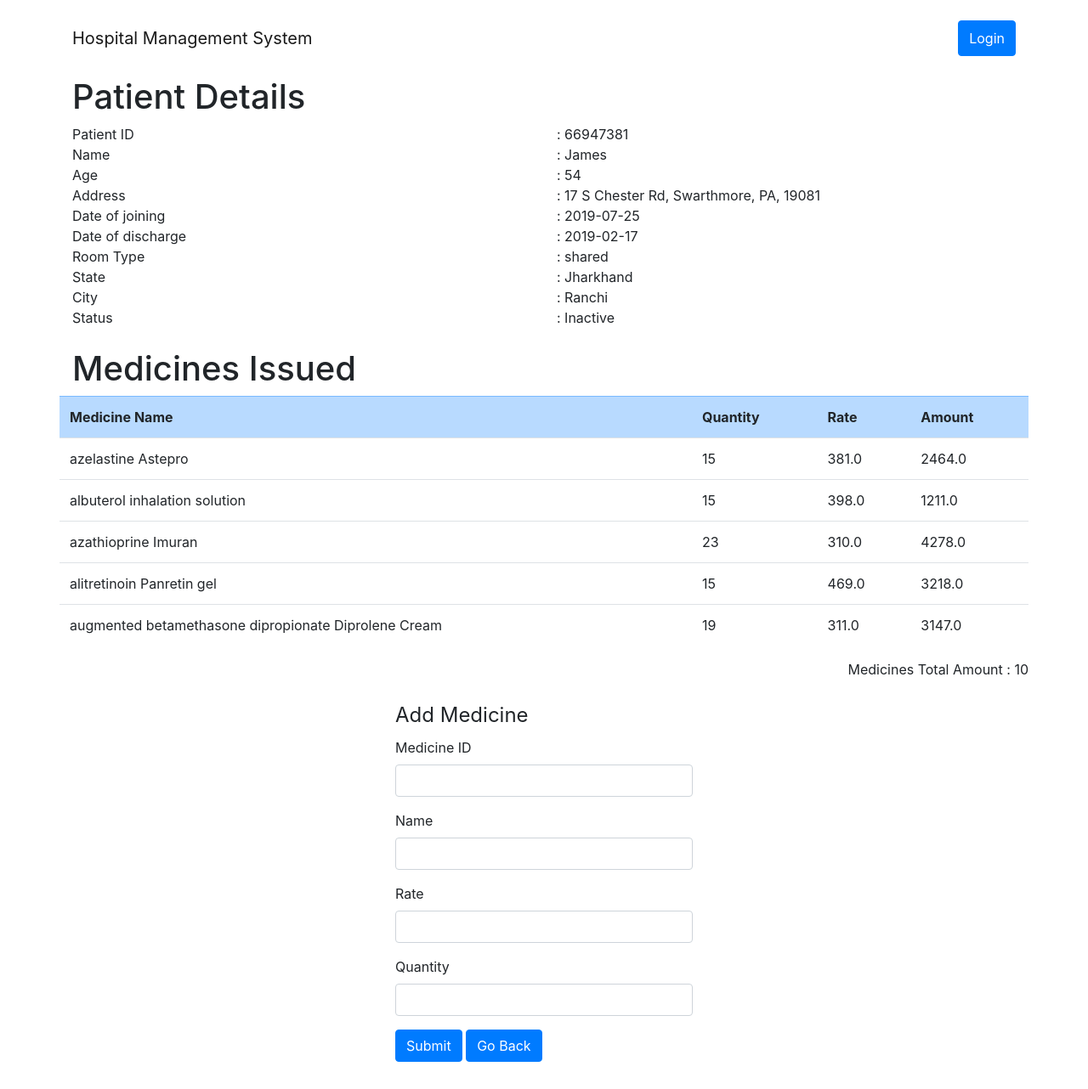
After one commit to AniketCPatel/hospitalmanagementsystem, a Flask app: template hms/templates/issue_medicines.html in a window 1280 px wide. The commit adds this page. Shown: the whole page at 85% size. Run offline with Flask 2, Linux system fonts and the light colour scheme; data comes from the database, SQL or seed files in the repository; both versions use the stored data as it was after the commit; the template is opened without the code that fills it: values that come from a table or form of the project are taken from there, most other values are stand-ins (such as "Sample title", 1, 10 or a date in 2020); some libraries are stand-ins or nearby versions.

Commit message:
Added issue medicines functionality and some minor changes.

```diff
--- a/hms/forms.py
+++ b/hms/forms.py
@@ -1,8 +1,8 @@
 from flask_wtf import FlaskForm
-from wtforms import StringField, PasswordField, SubmitField, IntegerField, DateField, SelectField, BooleanField
+from wtforms import StringField, PasswordField, SubmitField, IntegerField, DateField, SelectField, BooleanField, FloatField
 from wtforms.validators import DataRequired, Length, ValidationError
 from datetime import date as dt
-from hms.models import Patient
+from hms.models import Patient, Medicine
 
 
 class LoginForm(FlaskForm):
@@ -77,3 +77,17 @@ class ConfirmationForm(FlaskForm):
 	confirm = BooleanField("Yes", default=True)
 	patient_id = IntegerField("Patient ID", validators=[DataRequired()])
 	submit = SubmitField("Confirm")
+
+class MedicinesForm(FlaskForm):
+	medicine_id = IntegerField("Medicine ID", validators=[DataRequired()])
+	medicine_name = StringField("Name", validators=[DataRequired()])
+	medicine_rate = FloatField("Rate", validators=[DataRequired()])
+	medicine_quantity = IntegerField("Quantity", validators=[DataRequired()])
+	submit = SubmitField("Submit")
+
+	@staticmethod
+	def generate_medicine_id():
+		first_medicine_id = Medicine.query.first().medicine_id
+		total_medicines = len(Medicine.query.all())
+		nextMedicineID = first_medicine_id + total_medicines + 5
+		return nextMedicineID
--- /dev/null
+++ b/hms/templates/issue_medicines.html
@@ -0,0 +1,130 @@
+{% extends 'layout.html' %}
+{% block content %}
+<section>
+	<h1>Patient Details</h1>
+	<div class="row">
+		<div class="col">
+			Patient ID <br>
+			Name <br>
+			Age	<br>
+			Address <br>
+			Date of joining <br>
+			Date of discharge <br>
+			Room Type <br>
+			State <br>
+			City <br>
+			Status <br>
+		</div>
+		<div class="col pr-auto">
+			: {{ patient.patient_id }} <br>
+			: {{ patient.patient_name }} <br>
+			: {{ patient.patient_age }} <br>
+			: {{ patient.patient_address }} <br>
+			: {{ patient.patient_DOJ }} <br>
+			{% if patient.patient_DOD.strftime("%Y-%B-%d") == "3000-January-01" %}
+			: Not Discharged Yet <br>
+			{% else %}
+			: {{ patient.patient_DOD }} <br>
+			{% endif %}
+			: {{ patient.patient_room_type }} <br>
+			: {{ patient.patient_state }} <br>
+			: {{ patient.patient_city }} <br>
+			: {{ patient.patient_status }} <br>
+		</div>
+	</div>
+	<br>
+</section>
+<section>
+	<h1>Medicines Issued</h1>
+	<div class="row">
+		<table class="table">
+			<tr class="table-primary">
+				<th>Medicine Name</th>
+				<th>Quantity</th>
+				<th>Rate</th>
+				<th>Amount</th>
+			</tr>
+			{% for medicine in patient.medicines %}
+			<tr>
+				<td>{{ medicine.medicine_name }}</td>
+				<td>{{ medicine.medicine_quantity }}</td>
+				<td>{{ medicine.medicine_rate }}</td>
+				<td>{{ medicine.medicine_amount }}</td>
+			</tr>
+			{% endfor %}
+		</table>
+		<div class="ml-auto">Medicines Total Amount : {{ med_total_amount }}</div>
+	</div>
+	<br>
+</section>
+<section>
+	<div class="row">
+		<div class="col"></div>
+		<div class="col col-align-center">
+			<form action="" method="POST">
+				{{ form.hidden_tag() }}
+				<fieldset class="form-group">
+					<legend>Add Medicine</legend>
+					<div class="form-group">
+						{{ form.medicine_id.label(class="form-control-label") }}
+						{% if form.medicine_id.errors %}
+							{{ form.medicine_id(class="form-control is-invalid") }}
+							<div class="alert alert-danger">
+								{% for error in form.medicine_id.errors %}
+									<span>{{ error }}</span>
+								{% endfor %}
+							</div>
+						{% else %}
+							{{ form.medicine_id(class="form-control") }}
+						{% endif %}
+					</div>
+					<div class="form-group">
+						{{ form.medicine_name.label(class="form-control-label") }}
+						{% if form.medicine_name.errors %}
+							{{ form.medicine_name(class="form-control is-invalid") }}
+							<div class="alert alert-danger">
+								{% for error in form.medicine_name.errors %}
+									<span>{{ error }}</span>
+								{% endfor %}
+							</div>
+						{% else %}
+							{{ form.medicine_name(class="form-control") }}
+						{% endif %}
+					</div>
+					<div class="form-group">
+						{{ form.medicine_rate.label(class="form-control-label") }}
+						{% if form.medicine_rate.errors %}
+							{{ form.medicine_rate(class="form-control is-invalid") }}
+							<div class="alert alert-danger">
+								{% for error in form.medicine_rate.errors %}
+									<span>{{ error }}</span>
+								{% endfor %}
+							</div>
+						{% else %}
+							{{ form.medicine_rate(class="form-control") }}
+						{% endif %}
+					</div>
+					<div class="form-group">
+						{{ form.medicine_quantity.label(class="form-control-label") }}
+						{% if form.medicine_quantity.errors %}
+							{{ form.medicine_quantity(class="form-control is-invalid") }}
+							<div class="alert alert-danger">
+								{% for error in form.medicine_quantity.errors %}
+									<span>{{ error }}</span>
+								{% endfor %}
+							</div>
+						{% else %}
+							{{ form.medicine_quantity(class="form-control") }}
+						{% endif %}
+					</div>
+					<div class="form-group">
+						{{ form.submit(class="btn btn-primary") }}
+						<a class="btn btn-primary" href="{{ url_for('show_patient_details', patient_id=patient.patient_id) }}">Go Back</a>
+					</div>
+				</fieldset>
+			</form>
+		</div>
+		<div class="col"></div>
+	</div>
+</section>
+{% endblock content %}
--- a/hms/templates/show_patient_details.html
+++ b/hms/templates/show_patient_details.html
@@ -67,7 +67,7 @@
 	<br>
 	{% if session.get('ROLE') == "pharm" %}
 	<div>
-		<a class="btn btn-primary" href="#">Issue New Medicines</a>
+		<a class="btn btn-primary" href="{{ url_for('issue_medicines', patient_id=patient.patient_id) }}">Issue New Medicines</a>
 	</div>
 	<br>
 	{% endif %}
```
Also changed, not shown: hms/routes.py (+81 -45 lines), hms/site.db.
